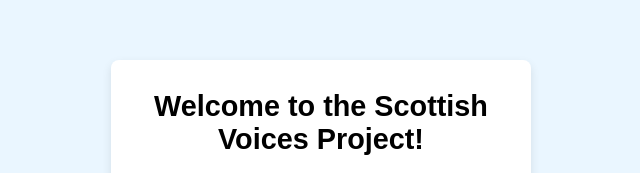
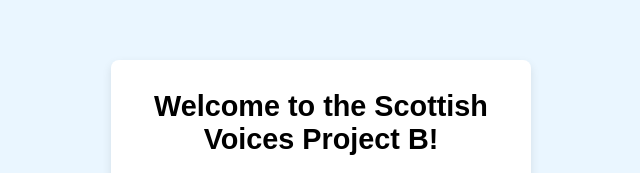
Before and after one commit to scottishvoicesproject/marta, a plain HTML site: page index.html in a window 1280 px wide. Shown: the top 173 px of the page, without its empty margins (319-959 px from the left). Drawn offline with nearby package versions, Linux system fonts and the light colour scheme.

Commit message:
Update index.html

```diff
--- a/index.html
+++ b/index.html
@@ -3,7 +3,7 @@
 <head>
   <meta charset="UTF-8" />
   <meta name="viewport" content="width=device-width, initial-scale=0.7, maximum-scale=1.0, user-scalable=no" />
-  <title>Scottish Voices Project</title>
+  <title>Scottish Voices Project B</title>
   <link rel="stylesheet" href="style.css" />
   <script src="https://cdn.jsdelivr.net/npm/interactjs/dist/interact.min.js" defer></script>
   <script src="https://cdn.jsdelivr.net/npm/html2canvas@1.4.1/dist/html2canvas.min.js" defer></script>
@@ -12,7 +12,7 @@
 <body>
   <!-- Intro Form -->
   <div id="intro-box" class="intro-box">
-    <h1>Welcome to the Scottish Voices Project!</h1>
+    <h1>Welcome to the Scottish Voices Project B!</h1>
     <form id="age-gender-form" autocomplete="off">
       <label for="age">Age:</label>
       <input type="number" id="age" name="age" min="4" max="17" required />
```
